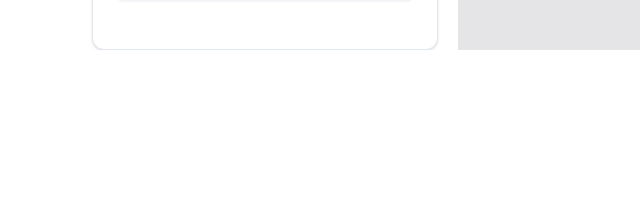
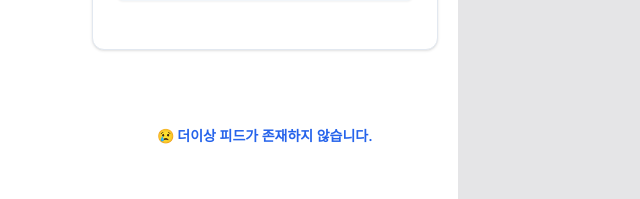
Before and after one commit to dev-hororok/hororok-app, a Next.js app: page / in a window 1280 px wide. Shown: the part 1789-1988 px from the top of the page, without its empty margins (640-1280 px from the left). Before the commit the page ends 1839 px from the top, so only its background shows below. Built offline with nearby package versions, Linux system fonts and the light colour scheme.

Commit message:
💄 - FeedList 수정 (마지막 Text 추가)

```diff
--- a/src/page-sections/new-feeds/FeedList.tsx
+++ b/src/page-sections/new-feeds/FeedList.tsx
@@ -11,6 +11,10 @@ export const FeedList = ({ feeds }: Props) => {
       {feeds.map((feed) => {
         return <FeedCard key={feed.id} feed={feed} />;
       })}
+
+      <div className="py-14 text-center font-semibold text-primary text-sm">
+        😢 더이상 피드가 존재하지 않습니다.
+      </div>
     </div>
   );
 };
```
